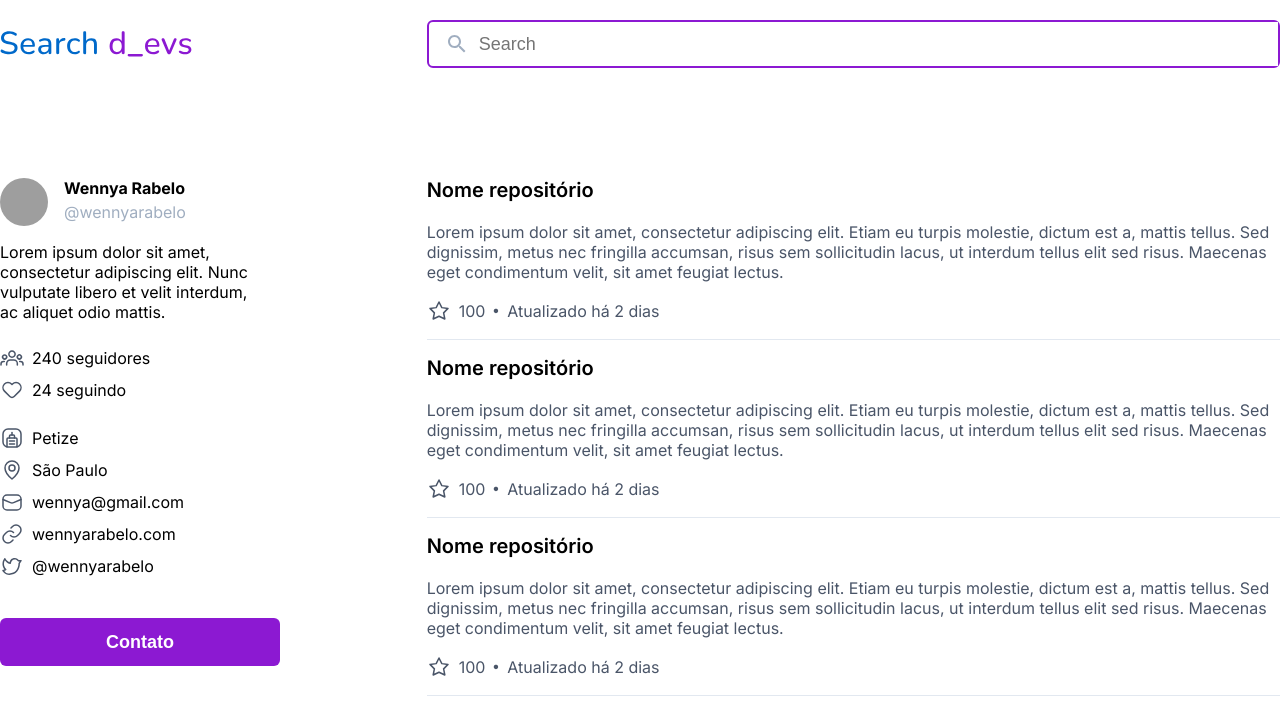
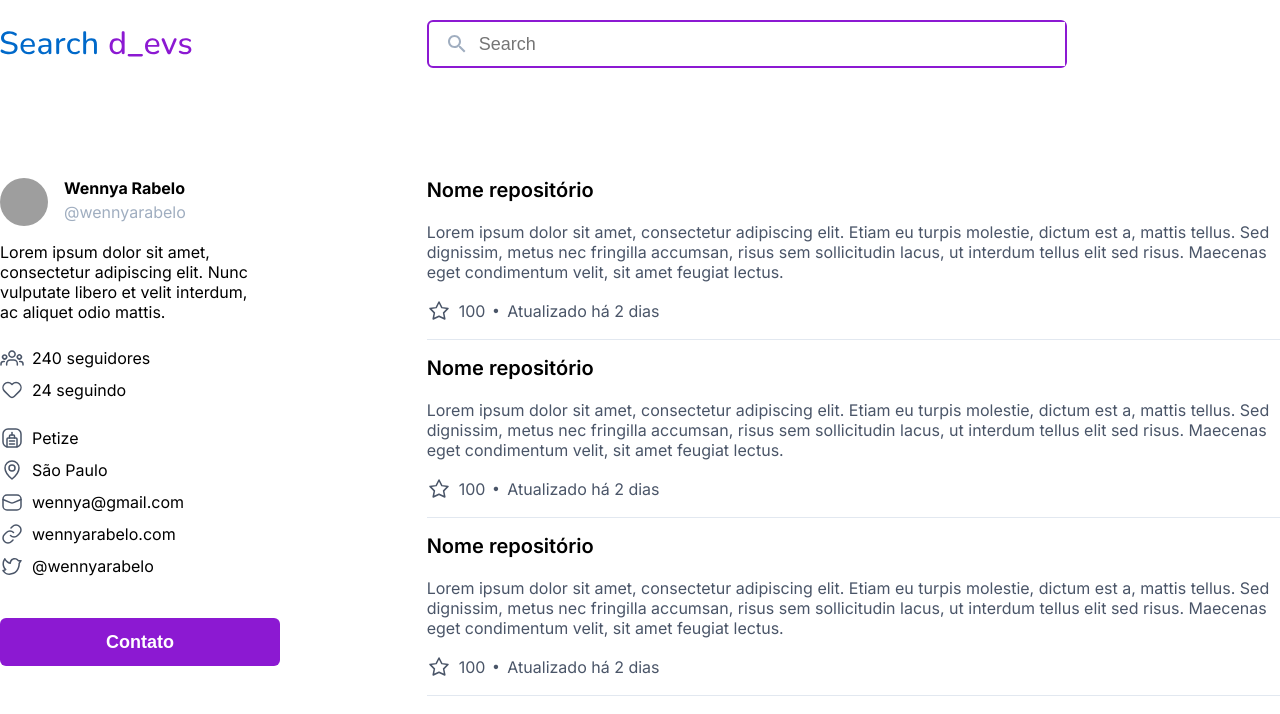
Before and after one commit to WennyaRabelo/search-devs, a Next.js app: page /profile/1 in a window 1280 px wide. Shown: the top 714 px of the page. Built offline with nearby package versions, Linux system fonts and the light colour scheme; grey boxes are pictures that could not be loaded.

Commit message:
Ajuste no comprimento do input search na tela de perfil.

```diff
--- a/src/app/profile/components/HeaderPageProfile/index.tsx
+++ b/src/app/profile/components/HeaderPageProfile/index.tsx
@@ -16,7 +16,7 @@ export function HeaderPageProfile() {
           />
         </S.ContainerImage>
       </Grid>
-      <Grid item xl={8} lg={8} md={8} sm={8} xs={8}>
+      <Grid item xl={6} lg={6} md={6} sm={6} xs={6}>
         <InputSearch
           onChange={() => { }}
           borderColor="#8C19D2"
```
